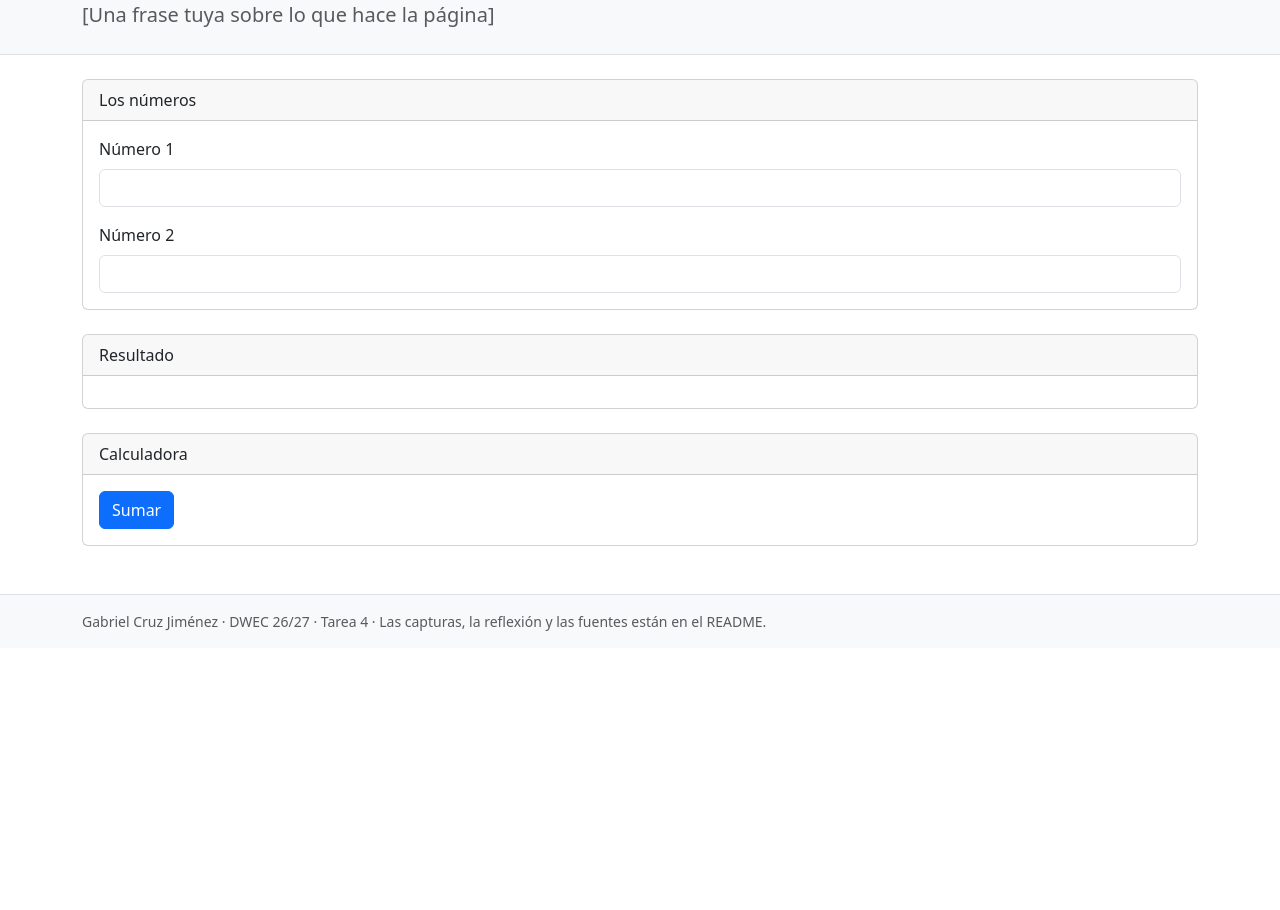
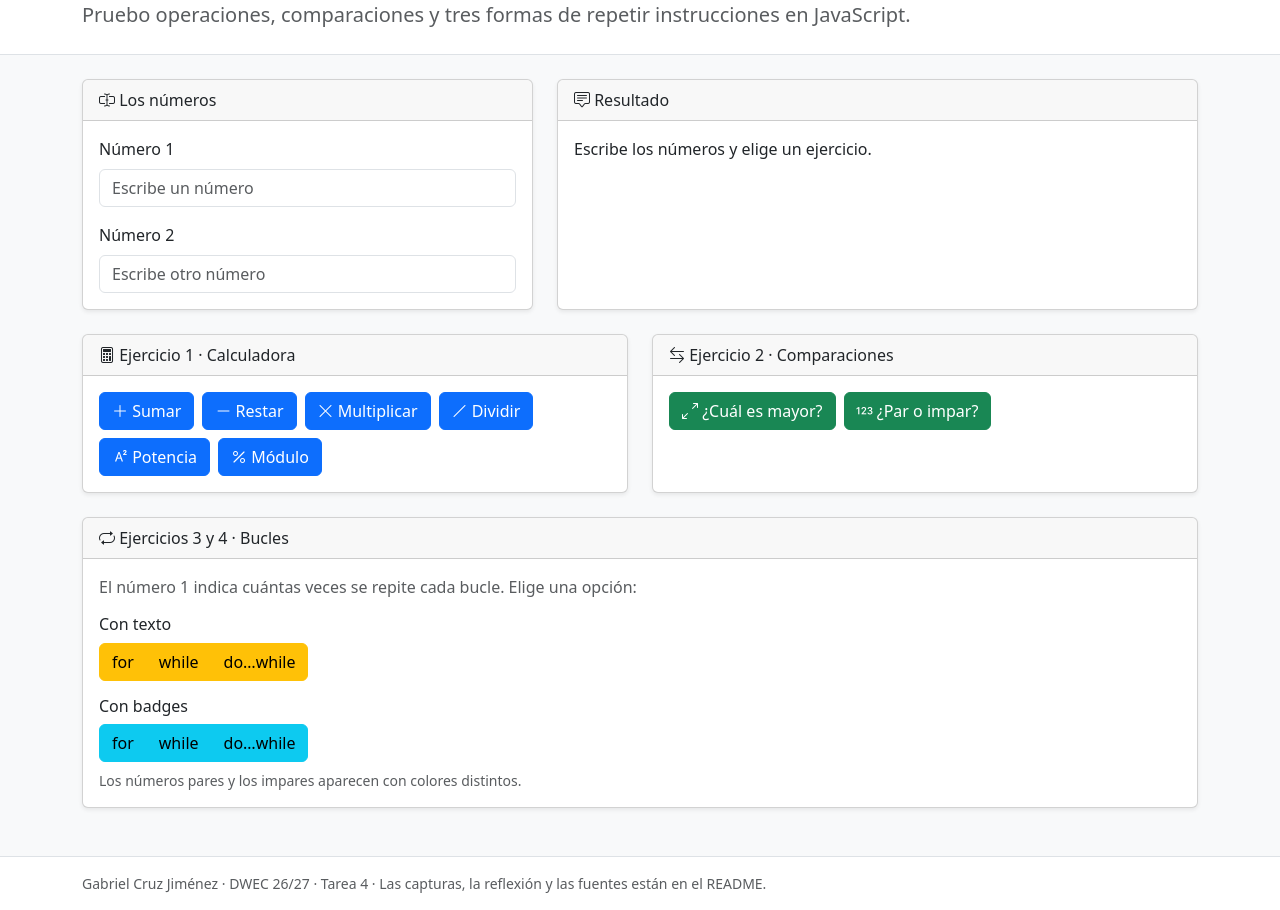
Before and after one commit to GabiCJ04/DesarrolloEntornoCliente, a plain HTML site: page t4/index.html in a window 1280 px wide. Shown: the part 122-1032 px from the top of the page. Before the commit the page ends 800 px from the top, so only its background shows below. Drawn offline with nearby package versions, Linux system fonts and the light colour scheme.

Commit message:
Completa calculadora, comparaciones y bucles

```diff
--- a/t4/index.html
+++ b/t4/index.html
@@ -3,25 +3,11 @@
 <head>
   <meta charset="UTF-8">
   <meta name="viewport" content="width=device-width, initial-scale=1">
-  <!-- Cambia Gabriel Cruz Jiménez por tu nombre -->
   <title>Calculadora y bucles · Gabriel Cruz Jiménez</title>
-
-  <!-- CSS de Bootstrap -->
   <link href="https://cdn.jsdelivr.net/npm/bootstrap@5.3.8/dist/css/bootstrap.min.css" rel="stylesheet">
-  <!-- Iconos de Bootstrap -->
   <link href="https://cdn.jsdelivr.net/npm/bootstrap-icons@1.13.1/font/bootstrap-icons.min.css" rel="stylesheet">
 </head>
-<body>
-
-  <!--
-    PLANTILLA DE LA TAREA 4
-    · Solo trae lo imprescindible para empezar. La maquetación con Bootstrap es cosa tuya y cuenta en la nota:
-      rejilla (row y col-*) que se adapte al móvil, cards, botones con color, grupos de botones, iconos...
-    · Todo lo que va entre [corchetes] es un hueco: sustitúyelo por lo tuyo.
-    · Tu JavaScript va en js/app.js. El archivo js/ayudas.js NO se toca.
-  -->
-
-  <!-- NAVBAR con tu nombre -->
+<body class="bg-body-tertiary">
   <nav class="navbar bg-primary" data-bs-theme="dark">
     <div class="container">
       <span class="navbar-brand"><i class="bi bi-person-circle"></i> Gabriel Cruz Jiménez</span>
@@ -29,65 +15,91 @@
     </div>
   </nav>
 
-  <!-- CABECERA -->
-  <header class="bg-body-tertiary border-bottom py-4 mb-4">
+  <header class="bg-white border-bottom py-4 mb-4">
     <div class="container">
       <h1 class="h2 mb-1">Calculadora y bucles</h1>
-      <p class="lead mb-0 text-body-secondary">[Una frase tuya sobre lo que hace la página]</p>
+      <p class="lead mb-0 text-body-secondary">Pruebo operaciones, comparaciones y tres formas de repetir instrucciones en JavaScript.</p>
     </div>
   </header>
 
   <main class="container mb-5">
-
-    <!-- TODO: organiza las cards con la rejilla de Bootstrap: <div class="row"> y dentro <div class="col-12 col-lg-...">.
-               En el móvil, una debajo de otra; en pantalla grande, repartidas en columnas. -->
-
-    <!-- LOS NÚMEROS. No cambies los id: leerNumero("numero1") y leerNumero("numero2") los buscan por su id -->
-    <section class="card mb-4">
-      <div class="card-header">Los números</div>
+    <div class="row g-4 mb-4">
+      <div class="col-12 col-lg-5">
+        <section class="card h-100 shadow-sm">
+          <div class="card-header"><i class="bi bi-input-cursor-text"></i> Los números</div>
           <div class="card-body">
             <label for="numero1" class="form-label">Número 1</label>
-        <input type="number" id="numero1" class="form-control mb-3">
+            <input type="number" step="any" id="numero1" class="form-control mb-3" placeholder="Escribe un número">
             <label for="numero2" class="form-label">Número 2</label>
-        <input type="number" id="numero2" class="form-control">
+            <input type="number" step="any" id="numero2" class="form-control" placeholder="Escribe otro número">
           </div>
         </section>
-
-    <!-- RESULTADO. Aquí escriben mostrar(), anadirLinea() y anadirBadge(). No cambies el id -->
-    <section class="card mb-4">
-      <div class="card-header">Resultado</div>
-      <div class="card-body">
-        <div id="salida"></div>
+      </div>
+      <div class="col-12 col-lg-7">
+        <section class="card h-100 shadow-sm">
+          <div class="card-header"><i class="bi bi-chat-square-text"></i> Resultado</div>
+          <div class="card-body" aria-live="polite">
+            <div id="salida" class="mb-0">Escribe los números y elige un ejercicio.</div>
           </div>
         </section>
+      </div>
+    </div>
 
-    <!-- EJERCICIO 1 · Calculadora -->
-    <section class="card mb-4">
-      <div class="card-header">Calculadora</div>
-      <div class="card-body">
-        <!-- Cada botón llama con onclick a su función de js/app.js, como en la tarea 3 -->
-        <button type="button" class="btn btn-primary" onclick="sumar()">Sumar</button>
-        <!-- TODO: los botones Restar, Multiplicar, Dividir, Potencia y Módulo:
-                   restar(), multiplicar(), dividir(), potencia() y modulo() -->
+    <div class="row g-4">
+      <div class="col-12 col-lg-6">
+        <section class="card h-100 shadow-sm">
+          <div class="card-header"><i class="bi bi-calculator"></i> Ejercicio 1 · Calculadora</div>
+          <div class="card-body d-flex flex-wrap gap-2">
+            <button type="button" class="btn btn-primary" onclick="sumar()"><i class="bi bi-plus-lg"></i> Sumar</button>
+            <button type="button" class="btn btn-primary" onclick="restar()"><i class="bi bi-dash-lg"></i> Restar</button>
+            <button type="button" class="btn btn-primary" onclick="multiplicar()"><i class="bi bi-x-lg"></i> Multiplicar</button>
+            <button type="button" class="btn btn-primary" onclick="dividir()"><i class="bi bi-slash-lg"></i> Dividir</button>
+            <button type="button" class="btn btn-primary" onclick="potencia()"><i class="bi bi-superscript"></i> Potencia</button>
+            <button type="button" class="btn btn-primary" onclick="modulo()"><i class="bi bi-percent"></i> Módulo</button>
           </div>
         </section>
-
-    <!-- TODO EJERCICIO 2 · Comparaciones: una card con los botones
-               «¿Cuál es mayor?» → cualEsMayor()     «¿Par o impar?» → parOImpar() -->
-
-    <!-- TODO EJERCICIOS 3 Y 4 · Bucles: una card con dos grupos de botones (btn-group)
-               Con texto:  for → bucleFor()    while → bucleWhile()    do…while → bucleDoWhile()
-               Con badges: for → badgesFor()   while → badgesWhile()   do…while → badgesDoWhile() -->
-
+      </div>
+      <div class="col-12 col-lg-6">
+        <section class="card h-100 shadow-sm">
+          <div class="card-header"><i class="bi bi-arrow-left-right"></i> Ejercicio 2 · Comparaciones</div>
+          <div class="card-body d-flex flex-wrap gap-2 align-content-start">
+            <button type="button" class="btn btn-success" onclick="cualEsMayor()"><i class="bi bi-arrows-angle-expand"></i> ¿Cuál es mayor?</button>
+            <button type="button" class="btn btn-success" onclick="parOImpar()"><i class="bi bi-123"></i> ¿Par o impar?</button>
+          </div>
+        </section>
+      </div>
+      <div class="col-12">
+        <section class="card shadow-sm">
+          <div class="card-header"><i class="bi bi-repeat"></i> Ejercicios 3 y 4 · Bucles</div>
+          <div class="card-body">
+            <p class="text-body-secondary">El número 1 indica cuántas veces se repite cada bucle. Elige una opción:</p>
+            <div class="mb-3">
+              <h2 class="h6">Con texto</h2>
+              <div class="btn-group flex-wrap" role="group" aria-label="Bucles con texto">
+                <button type="button" class="btn btn-warning" onclick="bucleFor()">for</button>
+                <button type="button" class="btn btn-warning" onclick="bucleWhile()">while</button>
+                <button type="button" class="btn btn-warning" onclick="bucleDoWhile()">do…while</button>
+              </div>
+            </div>
+            <div>
+              <h2 class="h6">Con badges</h2>
+              <div class="btn-group flex-wrap" role="group" aria-label="Bucles con badges">
+                <button type="button" class="btn btn-info" onclick="badgesFor()">for</button>
+                <button type="button" class="btn btn-info" onclick="badgesWhile()">while</button>
+                <button type="button" class="btn btn-info" onclick="badgesDoWhile()">do…while</button>
+              </div>
+              <p class="form-text mb-0 mt-2">Los números pares y los impares aparecen con colores distintos.</p>
+            </div>
+          </div>
+        </section>
+      </div>
+    </div>
   </main>
 
-  <footer class="bg-body-tertiary border-top py-3">
-    <div class="container small text-body-secondary">
-      Gabriel Cruz Jiménez · DWEC 26/27 · Tarea 4 · Las capturas, la reflexión y las fuentes están en el README.
-    </div>
+  <footer class="bg-white border-top py-3">
+    <div class="container small text-body-secondary">Gabriel Cruz Jiménez · DWEC 26/27 · Tarea 4 · Las capturas, la reflexión y las fuentes están en el README.</div>
   </footer>
 
-  <!-- JS de Bootstrap, las funciones de ayuda y, después, tu JavaScript. Este orden importa -->
   <script src="https://cdn.jsdelivr.net/npm/bootstrap@5.3.8/dist/js/bootstrap.bundle.min.js"></script>
   <script src="js/ayudas.js"></script>
   <script src="js/app.js"></script>
--- a/t4/js/app.js
+++ b/t4/js/app.js
@@ -1,116 +1,203 @@
-/*
-  Tarea 4 · DWEC · Gabriel Cruz Jiménez
-  Calculadora y bucles.
-
-  Cómo usar esta plantilla:
-  · Hay una función por botón. Cada una se ejecuta al pulsar su botón de index.html.
-  · sumar() está hecha: es el modelo. Escribe las demás donde pone TODO y, cuando termines, borra el TODO.
-  · Para leer las casillas y escribir el resultado usa las funciones de js/ayudas.js:
-      leerNumero("numero1"), mostrar(texto, color), anadirLinea(texto), anadirBadge(texto, color), limpiarSalida()
-  · Además de en la página, cada función deja su rastro en la consola con console.log().
-  · let y const, nunca var. Compara siempre con ===. Comillas rectas.
-*/
+// Tarea 4 · DWEC · Gabriel Cruz Jiménez
+// Operadores, comparaciones y bucles en JavaScript.
 
 console.log("app.js cargado");
 
-const MAXIMO_REPETICIONES = 20;   // para que un bucle no llene la página
+const MAXIMO_REPETICIONES = 20;
 
-
-// ============================================================
-// Ejercicio 1 · Calculadora
-// ============================================================
-
-// El modelo: lee los dos números, comprueba que están y opera
-function sumar() {
+function leerOperandos(operacion) {
   const n1 = leerNumero("numero1");
   const n2 = leerNumero("numero2");
 
   if (Number.isNaN(n1) || Number.isNaN(n2)) {
     mostrar("Escribe los dos números antes de operar.", "danger");
-    console.warn("Sumar: falta algún número");
-  } else {
+    console.warn(`${operacion}: falta algún número`);
+    return null;
+  }
+
+  return { n1, n2 };
+}
+
+function sumar() {
+  const numeros = leerOperandos("Sumar");
+  if (numeros === null) return;
+  const { n1, n2 } = numeros;
   const resultado = n1 + n2;
   mostrar(`${n1} + ${n2} = ${resultado}`);
   console.log(`Sumar: ${n1} + ${n2} = ${resultado}`);
 }
-}
 
 function restar() {
-  // TODO: como sumar(), con el operador -
+  const numeros = leerOperandos("Restar");
+  if (numeros === null) return;
+  const { n1, n2 } = numeros;
+  const resultado = n1 - n2;
+  mostrar(`${n1} - ${n2} = ${resultado}`);
+  console.log(`Restar: ${n1} - ${n2} = ${resultado}`);
 }
 
 function multiplicar() {
-  // TODO: como sumar(), con el operador *
+  const numeros = leerOperandos("Multiplicar");
+  if (numeros === null) return;
+  const { n1, n2 } = numeros;
+  const resultado = n1 * n2;
+  mostrar(`${n1} × ${n2} = ${resultado}`);
+  console.log(`Multiplicar: ${n1} * ${n2} = ${resultado}`);
 }
 
 function dividir() {
-  // TODO: como sumar(), con el operador /
-  // TODO: si el número 2 es 0, muestra un error en rojo. Ojo: en JavaScript, 5 / 0 no da error, da Infinity.
+  const numeros = leerOperandos("Dividir");
+  if (numeros === null) return;
+  const { n1, n2 } = numeros;
+  if (n2 === 0) {
+    mostrar("No se puede dividir entre 0.", "danger");
+    console.warn(`Dividir: ${n1} / 0 no está permitido`);
+    return;
+  }
+  const resultado = n1 / n2;
+  mostrar(`${n1} / ${n2} = ${resultado}`);
+  console.log(`Dividir: ${n1} / ${n2} = ${resultado}`);
 }
 
 function potencia() {
-  // TODO: como sumar(), con el operador **
+  const numeros = leerOperandos("Potencia");
+  if (numeros === null) return;
+  const { n1, n2 } = numeros;
+  const resultado = n1 ** n2;
+  mostrar(`${n1} ** ${n2} = ${resultado}`);
+  console.log(`Potencia: ${n1} ** ${n2} = ${resultado}`);
 }
 
 function modulo() {
-  // TODO: el resto de la división, con el operador %
-  // TODO: si el número 2 es 0, muestra un error en rojo (5 % 0 da NaN).
+  const numeros = leerOperandos("Módulo");
+  if (numeros === null) return;
+  const { n1, n2 } = numeros;
+  if (n2 === 0) {
+    mostrar("No se puede calcular el módulo con divisor 0.", "danger");
+    console.warn(`Módulo: ${n1} % 0 no está permitido`);
+    return;
+  }
+  const resultado = n1 % n2;
+  mostrar(`${n1} % ${n2} = ${resultado}`);
+  console.log(`Módulo: ${n1} % ${n2} = ${resultado}`);
 }
 
-
-// ============================================================
-// Ejercicio 2 · Comparaciones
-// ============================================================
-
 function cualEsMayor() {
-  // TODO: con if, else if y else, di cuál de los dos números es mayor o si son iguales.
+  const numeros = leerOperandos("Comparación");
+  if (numeros === null) return;
+  const { n1, n2 } = numeros;
+  if (n1 > n2) {
+    mostrar(`${n1} es mayor que ${n2}.`);
+  } else if (n1 < n2) {
+    mostrar(`${n2} es mayor que ${n1}.`);
+  } else {
+    mostrar(`Los dos números son iguales: ${n1}.`);
+  }
+  console.log(`Comparar: ${n1} y ${n2}`);
 }
 
 function parOImpar() {
-  // TODO: solo con el número 1. Usa el operador % y el ternario ( condición ? "par" : "impar" ).
-  // TODO: si el número tiene decimales, avisa de que no es ni par ni impar.
+  const numero = leerNumero("numero1");
+  if (Number.isNaN(numero)) {
+    mostrar("Escribe el número 1 antes de comprobarlo.", "danger");
+    console.warn("Par o impar: falta el número 1");
+  } else if (!Number.isInteger(numero)) {
+    mostrar(`${numero} tiene decimales: no es par ni impar.`, "warning");
+    console.log(`Par o impar: ${numero} tiene decimales`);
+  } else {
+    const resultado = numero % 2 === 0 ? "par" : "impar";
+    mostrar(`${numero} es ${resultado}.`);
+    console.log(`Par o impar: ${numero} es ${resultado}`);
+  }
 }
 
+function leerRepeticiones(tipo) {
+  const veces = leerNumero("numero1");
+  limpiarSalida();
+  if (Number.isNaN(veces) || !Number.isInteger(veces) || veces > MAXIMO_REPETICIONES) {
+    mostrar(`Escribe un número entero entre -∞ y ${MAXIMO_REPETICIONES} para repetir.`, "danger");
+    console.warn(`${tipo}: cantidad no válida (${veces})`);
+    return null;
+  }
+  return veces;
+}
 
-// ============================================================
-// Ejercicio 3 · Bucles con texto
-// El número 1 dice cuántas veces se repite cada bucle
-// ============================================================
+function mostrarTotal(contador) {
+  const unidad = contador === 1 ? "repetición" : "repeticiones";
+  anadirLinea(`Total: ${contador} ${unidad}`);
+}
 
 function bucleFor() {
-  const veces = leerNumero("numero1");
-  limpiarSalida();
-
-  // TODO: si el número falta, tiene decimales o pasa de MAXIMO_REPETICIONES, muestra un error en rojo.
-  // TODO: si no, repite con un for tantas veces como diga «veces». En cada vuelta:
-  //         anadirLinea(`for · repetición ${i} de ${veces}`);
-  //       y cuenta las vueltas en una variable contador.
-  // TODO: al terminar, añade una línea con el total: «Total: 5 repeticiones» o «Total: 1 repetición».
+  const veces = leerRepeticiones("for con texto");
+  if (veces === null) return;
+  let contador = 0;
+  for (let i = 1; i <= veces; i++) {
+    anadirLinea(`for · repetición ${i} de ${veces}`);
+    contador++;
+  }
+  mostrarTotal(contador);
+  console.log(`for con texto: ${contador} repeticiones`);
 }
 
 function bucleWhile() {
-  // TODO: lo mismo que bucleFor(), con un while.
+  const veces = leerRepeticiones("while con texto");
+  if (veces === null) return;
+  let contador = 0;
+  while (contador < veces) {
+    contador++;
+    anadirLinea(`while · repetición ${contador} de ${veces}`);
+  }
+  mostrarTotal(contador);
+  console.log(`while con texto: ${contador} repeticiones`);
 }
 
 function bucleDoWhile() {
-  // TODO: lo mismo que bucleFor(), con un do…while. Pruébalo con 0 y con un negativo: ¿qué pasa?
+  const veces = leerRepeticiones("do...while con texto");
+  if (veces === null) return;
+  let contador = 0;
+  do {
+    contador++;
+    anadirLinea(`do…while · repetición ${contador} de ${veces}`);
+  } while (contador < veces);
+  mostrarTotal(contador);
+  console.log(`do...while con texto: ${contador} repeticiones`);
 }
 
-
-// ============================================================
-// Ejercicio 4 · Bucles con badges
-// ============================================================
-
 function badgesFor() {
-  // TODO: como bucleFor(), pero cada vuelta añade un badge con el número de la repetición:
-  //         anadirBadge(i, "primary");
-  // TODO: los pares, de un color y los impares, de otro. Elige el color con el operador ternario.
+  const veces = leerRepeticiones("for con badges");
+  if (veces === null) return;
+  let contador = 0;
+  for (let i = 1; i <= veces; i++) {
+    const color = i % 2 === 0 ? "success" : "primary";
+    anadirBadge(i, color);
+    contador++;
+  }
+  mostrarTotal(contador);
+  console.log(`for con badges: ${contador} repeticiones`);
 }
 
 function badgesWhile() {
-  // TODO: lo mismo que badgesFor(), con un while.
+  const veces = leerRepeticiones("while con badges");
+  if (veces === null) return;
+  let contador = 0;
+  while (contador < veces) {
+    contador++;
+    const color = contador % 2 === 0 ? "success" : "primary";
+    anadirBadge(contador, color);
+  }
+  mostrarTotal(contador);
+  console.log(`while con badges: ${contador} repeticiones`);
 }
 
 function badgesDoWhile() {
-  // TODO: lo mismo que badgesFor(), con un do…while.
+  const veces = leerRepeticiones("do...while con badges");
+  if (veces === null) return;
+  let contador = 0;
+  do {
+    contador++;
+    const color = contador % 2 === 0 ? "success" : "primary";
+    anadirBadge(contador, color);
+  } while (contador < veces);
+  mostrarTotal(contador);
+  console.log(`do...while con badges: ${contador} repeticiones`);
 }
```
Lines whose indentation alone changed are shown as unchanged.
